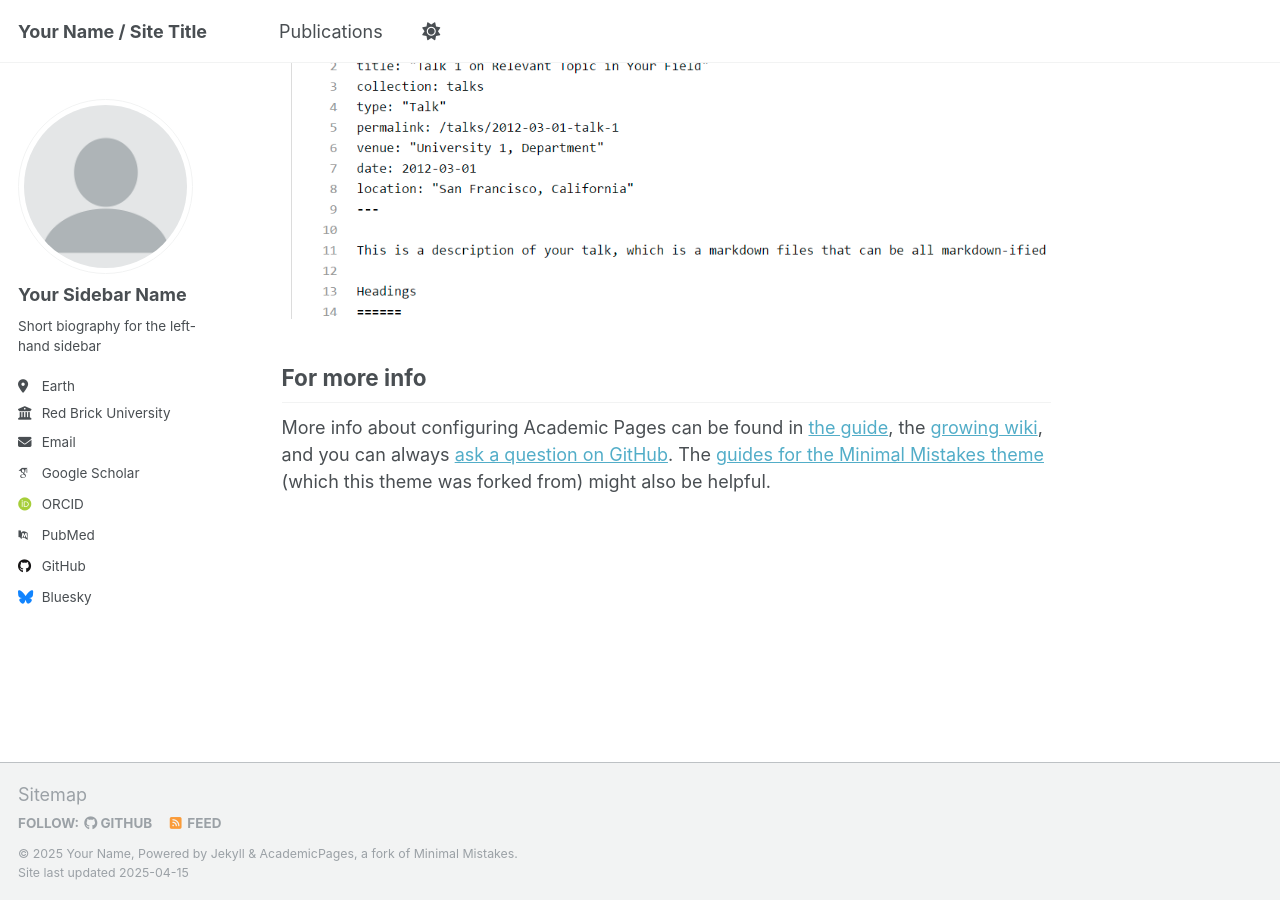
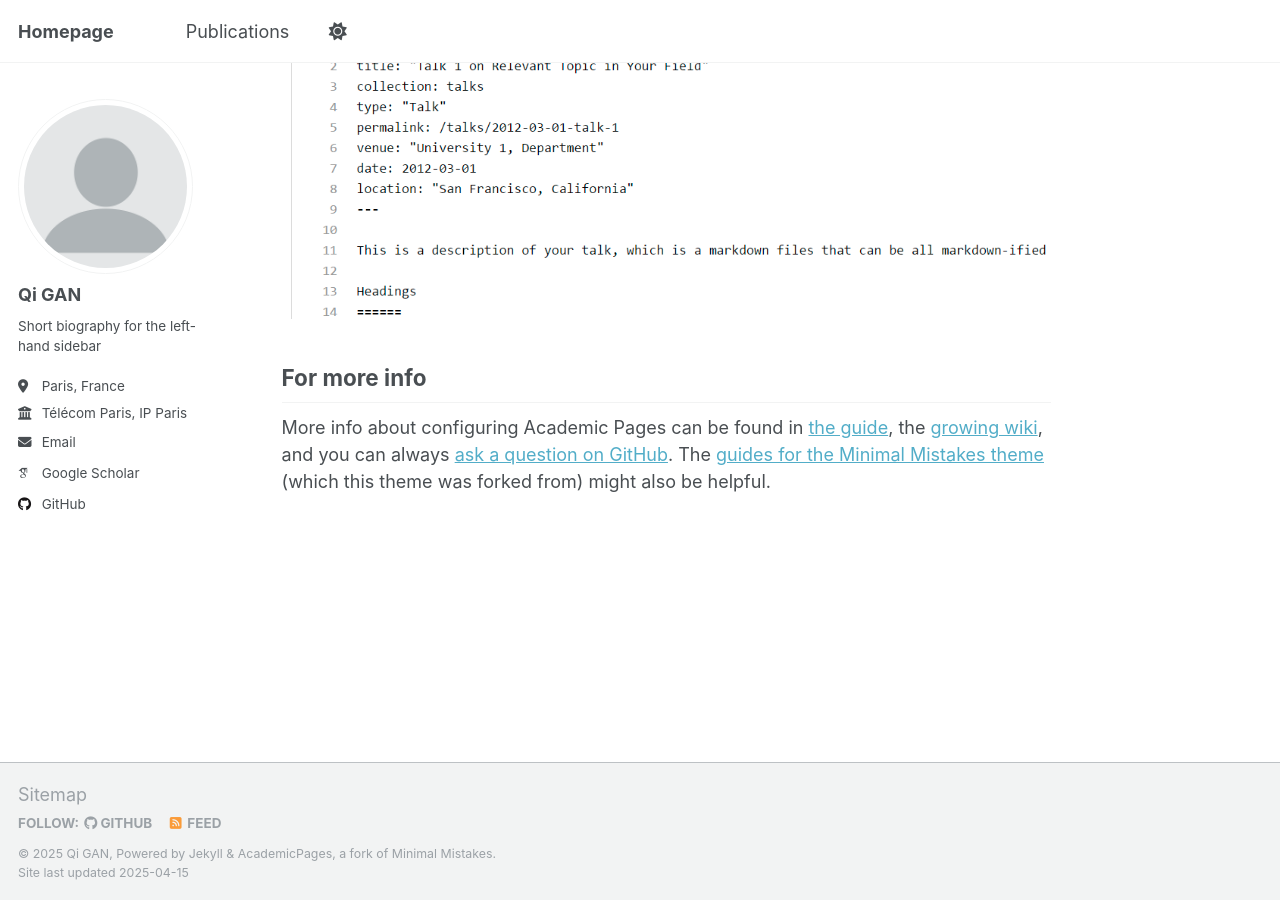
Before and after one commit to QGAN2019/qigan.github.io, a Jekyll site: the page built from _pages/about.md, in a window 1280 px wide and 900 px high, scrolled down 2636 px. Built offline with Jekyll 4.4.1, drawn with Linux system fonts in a browser that asks for light colours; some web fonts are replaced.

Commit message:
Update _config.yml

```diff
--- a/_config.yml
+++ b/_config.yml
@@ -9,9 +9,9 @@
 # Basic Site Settings
 locale                   : "en-US"
 site_theme               : "default"
-title                    : "Your Name / Site Title"
+title                    : "Homepage"
 title_separator          : "-"
-name                     : &name "Your Name"
+name                     : &name "Qi GAN"
 description              : &description "personal description"
 url                      : https://academicpages.github.io # the base hostname & protocol for your site e.g. "https://[your GitHub username].github.io"
 baseurl                  : "" # the subpath of your site, e.g. "/blog"
@@ -23,21 +23,21 @@ repository               : "academicpages/academicpages.github.io"
 author:
   # Biographic information
   avatar           : "profile.png"
-  name             : "Your Sidebar Name"
+  name             : "Qi GAN"
   pronouns         : # example: "she/her"
   bio              : "Short biography for the left-hand sidebar"
-  location         : "Earth"
-  employer         : "Red Brick University"
+  location         : "Paris, France"
+  employer         : "Télécom Paris, IP Paris"
   uri              : # URL
-  email            : "none@example.org"
+  email            : "qi.gan@telecom-paris.fr"
 
   # Academic websites
   arxiv            : # URL - Update with the correct link to your profile
   googlescholar    : "https://scholar.google.com/citations?user=PS_CX0AAAAAJ"
   impactstory      : # URL
-  orcid            : "http://orcid.org/yourorcidurl"
+  orcid            : #"http://orcid.org/yourorcidurl"
   semantic         : # URL
-  pubmed           : "https://www.ncbi.nlm.nih.gov/pubmed/?term=john+snow"
+  pubmed           : #"https://www.ncbi.nlm.nih.gov/pubmed/?term=john+snow"
   researchgate     : # URL
   scopus           : # URL
 
@@ -50,7 +50,7 @@ author:
   stackoverflow    : # User number or user number and name (i.e., use "1" or "1/jeff-atwood")
 
   # Social media
-  bluesky          : "bsky.app" # Replace this with you Bluesky username
+  bluesky          : #"bsky.app" # Replace this with you Bluesky username
   facebook         : # Username
   flickr           : # Username
   foursquare       : # Username
```
